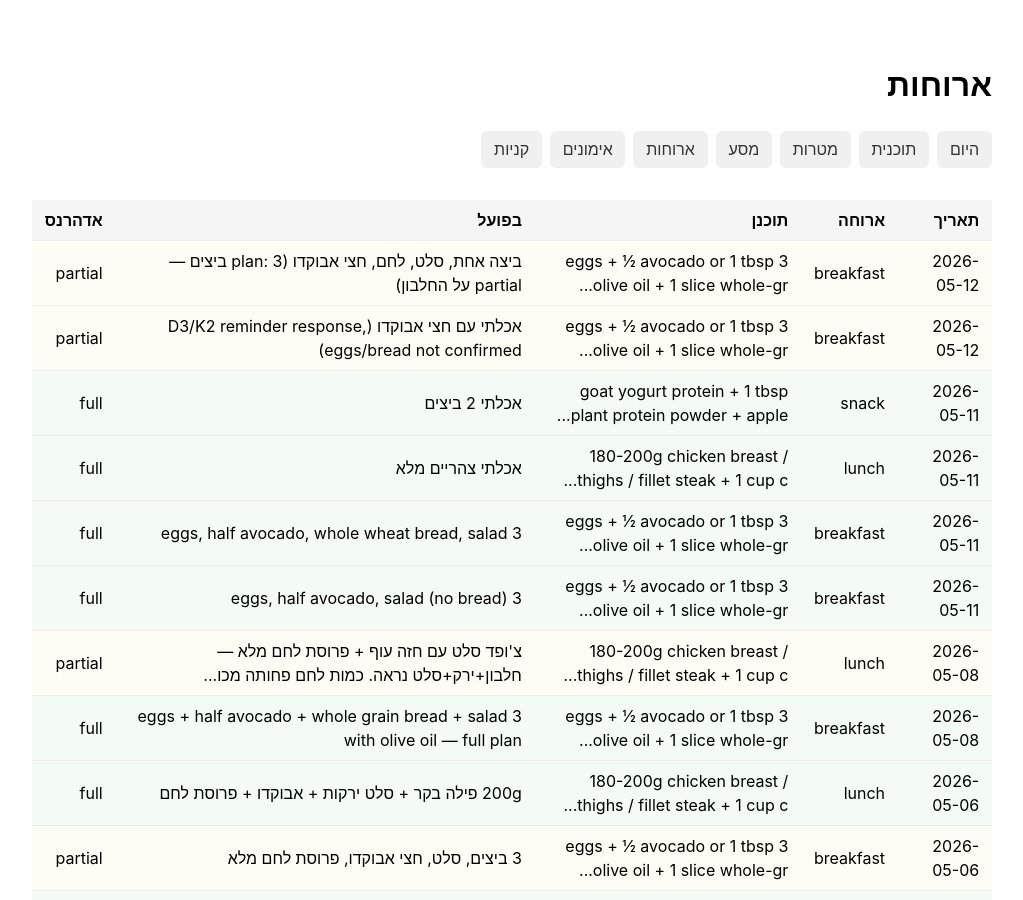
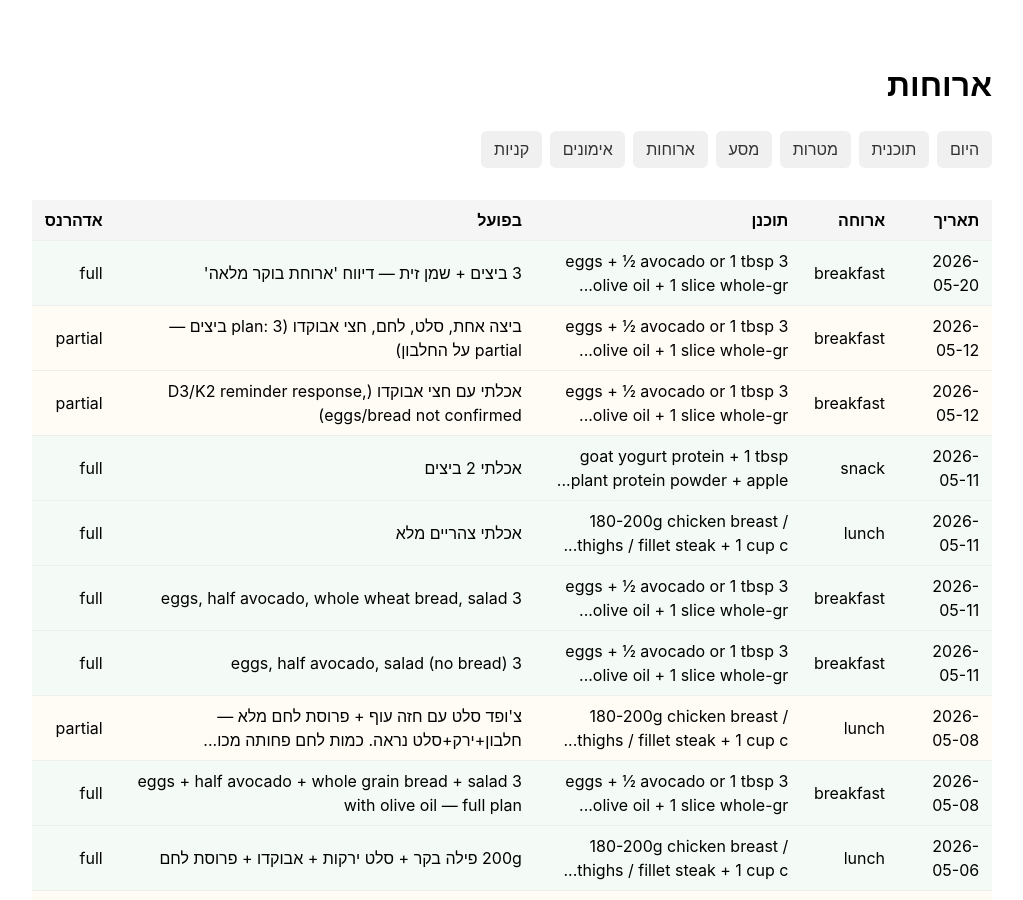
Before and after one commit to alexliv1234/alexbot-public, a Jekyll site: the page built from docs/lifechange/meals.html, in a window 1280 px wide and 900 px high. Shown: the whole window, without its empty margins (128-1151 px from the left). Built offline with Jekyll 4.4.1, drawn with Linux system fonts in a browser that asks for light colours; some of the changed text lies outside the part shown.

Commit message:
📊 coach site update (2026-05-20_14-00)

```diff
--- a/docs/_data/coach/meals.json
+++ b/docs/_data/coach/meals.json
@@ -387,5 +387,14 @@
     "planned": "3 eggs + ½ avocado or 1 tbsp olive oil + 1 slice whole-grain/sourdough bread + vegetable salad",
     "actual": "ביצה אחת, סלט, לחם, חצי אבוקדו (plan: 3 ביצים — partial על החלבון)",
     "adherence": "partial"
+  },
+  {
+    "date": "2026-05-20",
+    "ts": "2026-05-20T11:06:40+03:00",
+    "type": "meal",
+    "slot": "breakfast",
+    "planned": "3 eggs + ½ avocado or 1 tbsp olive oil + 1 slice whole-grain/sourdough bread + vegetable salad",
+    "actual": "3 ביצים + שמן זית — דיווח 'ארוחת בוקר מלאה'",
+    "adherence": "full"
   }
 ]
--- a/docs/_data/coach/today.json
+++ b/docs/_data/coach/today.json
@@ -1,14 +1,26 @@
 {
   "next_event": "see schedule below",
   "adherence": "in-progress",
-  "as_of": "2026-05-20T11:00:20",
-  "meals": [],
+  "as_of": "2026-05-20T14:00:12",
+  "meals": [
+    {
+      "slot": "breakfast",
+      "actual": "3 ביצים + שמן זית — דיווח 'ארוחת בוקר מלאה'",
+      "adherence": "full",
+      "time": "11:06"
+    }
+  ],
   "workouts": [],
   "supplements": [
     {
       "name": "morning_water_vinegar",
       "taken": true,
       "time": "07:54"
+    },
+    {
+      "name": "d3_k2",
+      "taken": true,
+      "time": "11:06"
     }
   ],
   "water_ml": 0,
```
